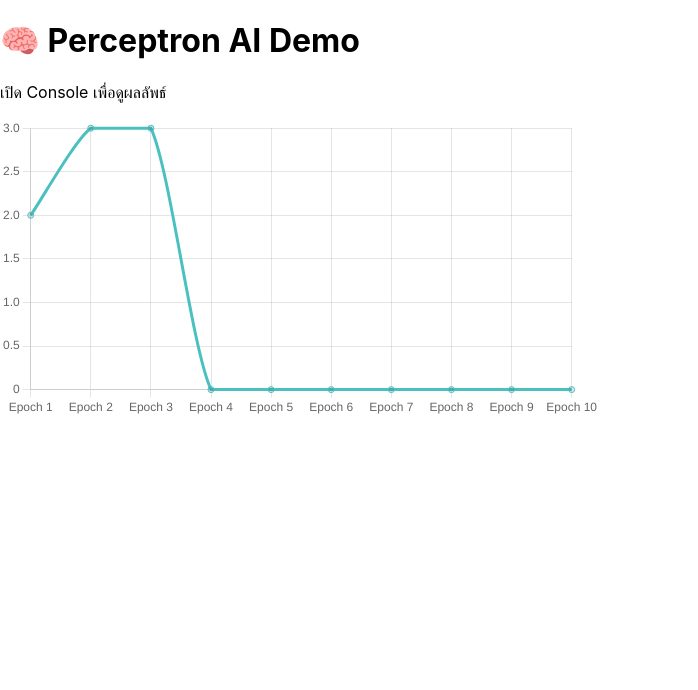
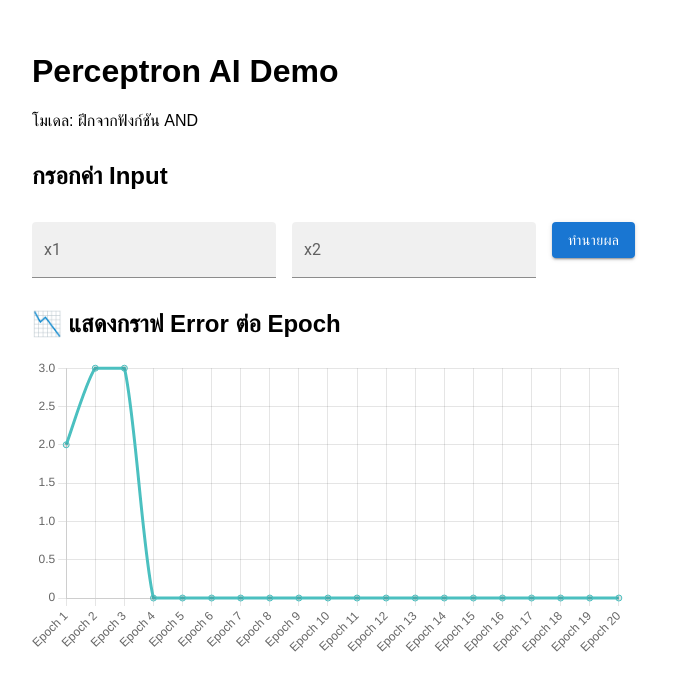
Before and after one commit to NateeSaetae/WebAIDemo, a React (Create React App) app in the folder web-ai-demo/: page / in a window 1280 px wide. Shown: the top 690 px of the page, without its empty margins (0-698 px from the left). Built offline with nearby package versions, Linux system fonts and the light colour scheme.

Commit message:
Perceptron_Last_Commit

```diff
--- a/web-ai-demo/package.json
+++ b/web-ai-demo/package.json
@@ -3,6 +3,9 @@
   "version": "0.1.0",
   "private": true,
   "dependencies": {
+    "@emotion/react": "^11.14.0",
+    "@emotion/styled": "^11.14.0",
+    "@mui/material": "^7.0.2",
     "@testing-library/dom": "^10.4.0",
     "@testing-library/jest-dom": "^6.6.3",
     "@testing-library/react": "^16.3.0",
--- a/web-ai-demo/src/App.js
+++ b/web-ai-demo/src/App.js
@@ -1,9 +1,15 @@
-import React, { useEffect , useState } from "react";
+import React, { useEffect, useState } from "react";
 import { trainPerceptron } from "./AI_Models/trainPerceptron";
-import ResultChart from "./Chart/ResultChart"
+import ResultChart from "./Chart/ResultChart";
+import {TextField , Button , Box} from '@mui/material';
 
 function App() {
   const [errorPerEpoch, setErrorPerEpoch] = useState([]);
+  const [model, setModel] = useState(null);
+  const [inputX1, setInputX1] = useState("");
+  const [inputX2, setInputX2] = useState("");
+  const [prediction, setPrediction] = useState(null);
+
   useEffect(() => {
     const data = [
       { x1: 0, x2: 0, y: 0 },
@@ -12,27 +18,144 @@ function App() {
       { x1: 1, x2: 1, y: 1 },
     ];
 
-    const model = trainPerceptron(data);
-    console.log("Weights:", model.weights);
-    console.log("Bias:", model.bias);
-    console.log("Predict (1, 1):", model.predict(1, 1));
-    const errors = model.errorsPerEpoch.map((item) => (item)); //[3, 2.5, 1.8, 1.2, 0.7, 0.2, 0.1]
-    setErrorPerEpoch(errors);
+    const trainedModel = trainPerceptron(data, 0.1, 20);
+    setErrorPerEpoch(trainedModel.errorsPerEpoch);
+    setModel(trainedModel);
   }, []);
 
-   /*useEffect(() => {
-    // จำลอง error ในแต่ละ epoch จาก Perceptron
-    const errors = model.map((item) => (item.weights)); //[3, 2.5, 1.8, 1.2, 0.7, 0.2, 0.1]
-    setErrorPerEpoch(errors);
-  }, []);*/
+  const handlePredict = () => {
+    if (model && inputX1 !== "" && inputX2 !== "") {
+      const result = model.predict(parseInt(inputX1), parseInt(inputX2));
+      setPrediction(result);
+    }
+  };
 
   return (
-    <div className="App">
-      <h1>🧠 Perceptron AI Demo</h1>
-      <p>เปิด Console เพื่อดูผลลัพธ์</p>
+    <div className="App" style={{ padding: "2rem", fontFamily: "sans-serif" }}>
+      <h1>Perceptron AI Demo</h1>
+      <p>โมเดล: ฝึกจากฟังก์ชัน AND</p>
+
+      <h2 style={{ marginTop: "2rem" }}>กรอกค่า Input</h2>
+      <div style={{ marginBottom: "1rem" }}>
+        <Box style={{ marginTop: "2rem"}}>
+        <TextField
+          id="x1"
+          label="x1"
+          type="number"
+          variant="filled"
+          value={inputX1}
+          onChange={(e) => setInputX1(e.target.value)}
+          style={{ marginRight: "1rem" }}
+        />
+
+      <TextField
+        id="x2"
+        label="x2"
+        type="number"
+        variant="filled"
+        value={inputX2}
+        onChange={(e) => setInputX2(e.target.value)}
+      />
+        <Button variant="contained" onClick={handlePredict} style={{ marginLeft: "1rem"}}>ทำนายผล</Button>
+      </Box>
+      </div>
+      {prediction !== null && (
+        <div>
+          <strong>ผลลัพธ์:</strong> y = {prediction}
+        </div>
+      )}
+      <h2 style={{ marginTop: "2rem" }}>📉 แสดงกราฟ Error ต่อ Epoch</h2>
       <ResultChart dataPoints={errorPerEpoch} />
     </div>
   );
 }
 
 export default App;
+
+/*
+import React, { useState } from "react";
+import { trainPerceptron } from "./AI_Models/trainPerceptron";
+import ResultChart from "./Chart/ResultChart";
+
+function App() {
+  const [dataset, setDataset] = useState([]);
+  const [x1, setX1] = useState("");
+  const [x2, setX2] = useState("");
+  const [y, setY] = useState("");
+  const [errorPerEpoch, setErrorPerEpoch] = useState([]);
+  const [trained, setTrained] = useState(false);
+
+  const handleAddData = () => {
+    if (x1 !== "" && x2 !== "" && y !== "") {
+      const newEntry = {
+        x1: parseInt(x1),
+        x2: parseInt(x2),
+        y: parseInt(y),
+      };
+      setDataset([...dataset, newEntry]);
+      setX1("");
+      setX2("");
+      setY("");
+      setTrained(false);
+    }
+  };
+
+  const handleTrain = () => {
+    if (dataset.length > 0) {
+      const model = trainPerceptron(dataset, 0.1, 20);
+      setErrorPerEpoch(model.errorsPerEpoch);
+      setTrained(true);
+    }
+  };
+
+  return (
+    <div style={{ padding: "2rem", fontFamily: "sans-serif" }}>
+      <h1>🧠 Perceptron - สร้าง Dataset เอง</h1>
+
+      <h3>➕ เพิ่มข้อมูลฝึก</h3>
+      <input
+        type="number"
+        placeholder="x1"
+        value={x1}
+        onChange={(e) => setX1(e.target.value)}
+      />
+      <input
+        type="number"
+        placeholder="x2"
+        value={x2}
+        onChange={(e) => setX2(e.target.value)}
+      />
+      <input
+        type="number"
+        placeholder="y"
+        value={y}
+        onChange={(e) => setY(e.target.value)}
+      />
+      <button onClick={handleAddData}>เพิ่มข้อมูล</button>
+
+      <h4 style={{ marginTop: "1rem" }}>📋 Dataset ที่ใส่:</h4>
+      <ul>
+        {dataset.map((item, index) => (
+          <li key={index}>
+            x1: {item.x1}, x2: {item.x2}, y: {item.y}
+          </li>
+        ))}
+      </ul>
+
+      <button onClick={handleTrain} disabled={dataset.length === 0}>
+        🚀 ฝึกโมเดลจาก Dataset นี้
+      </button>
+
+      {trained && (
+        <>
+          <h3 style={{ marginTop: "2rem" }}>📈 Error Chart</h3>
+          <ResultChart dataPoints={errorPerEpoch} />
+        </>
+      )}
+    </div>
+  );
+}
+
+export default App;
+
+*/
```
Also changed, not shown: 1 other file (tests, documents, lock files or other folders).
